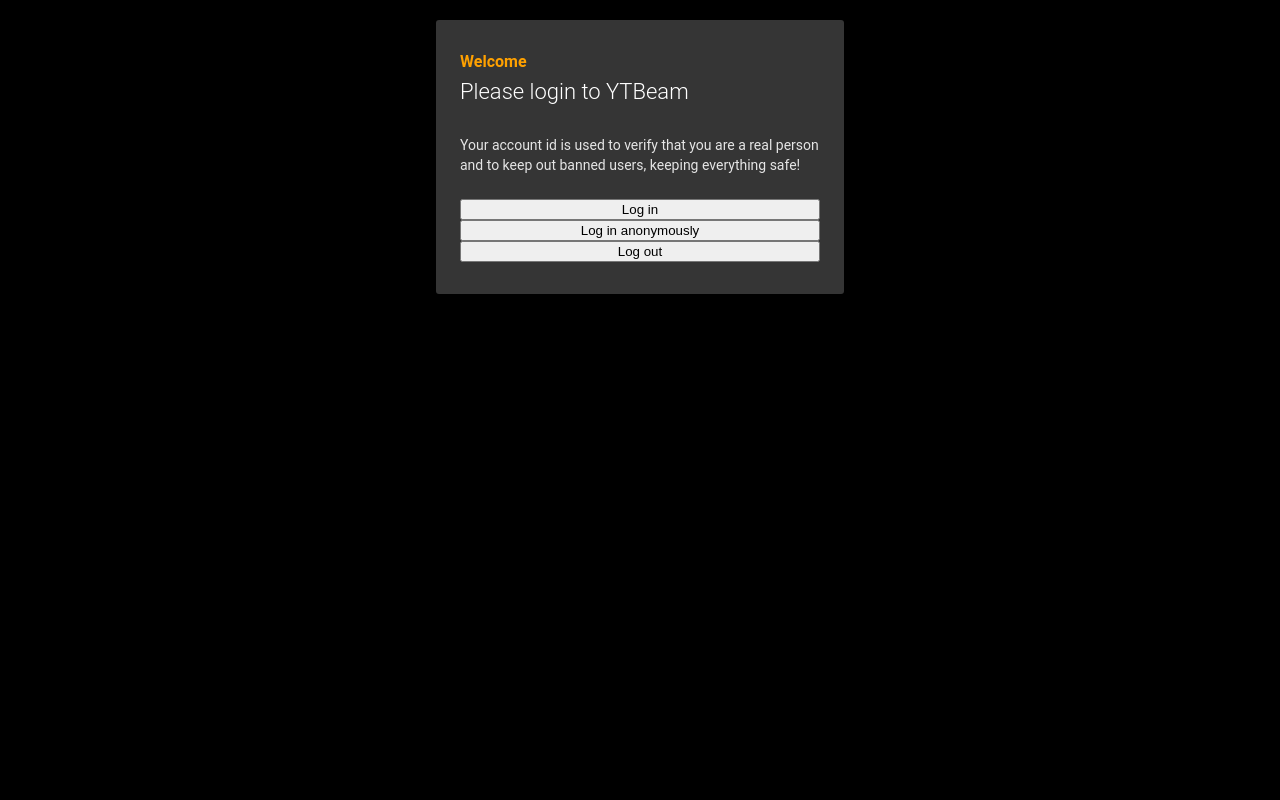
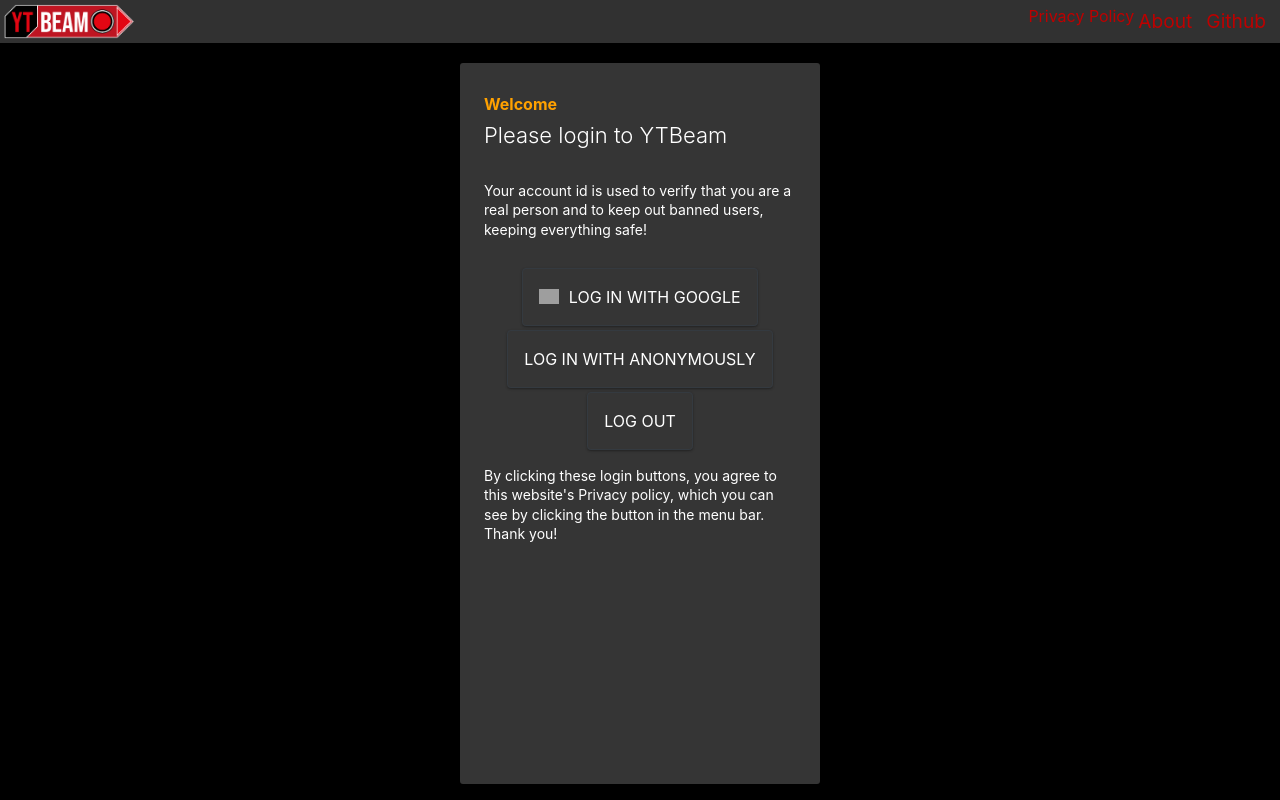
Before and after one commit to robinpdev/YTBeam, a plain HTML site: page public/login.html in a window 1280 px wide. Drawn offline with nearby package versions, Linux system fonts and the light colour scheme; no server answers; grey boxes are pictures that could not be loaded.

Commit message:
📦 NEW: privacy policy and consent, exciting!!

```diff
--- a/public/js/login.js
+++ b/public/js/login.js
@@ -1,4 +1,9 @@
 document.addEventListener('DOMContentLoaded', function () {
+
+
+});
+
+function login() {
     console.log("startup...");
 
     const firebaseConfig = {
@@ -13,12 +18,14 @@
 
     if (!firebase.apps.length) {
         var app = firebase.initializeApp(firebaseConfig);
+        console.log("startup");
     }
 
     auth = firebase.auth();
 
     gauth = new firebase.auth.GoogleAuthProvider();
     firebase.auth().onAuthStateChanged((user) => {
+        console.log("auth changed");
         if (user) {
             var uid = user.uid;
             console.log(uid);
@@ -32,23 +39,42 @@
                 window.location.replace(window.location.protocol + '//' + window.location.hostname + ':' + location.port);
             }
 
-
         } else {
             console.log("no user, this is expected");
         }
     });
 
-});
-
-function login() {
     // using the object we will authenticate the user.
     firebase.auth().signInWithPopup(gauth);
 }
 
 function anonlogin() {
+    const firebaseConfig = {
+        apiKey: "AIzaSyC6Cq8c5jprpZYin5iB_KSAdatFbRPicfk",
+        authDomain: "ytbeam.firebaseapp.com",
+        databaseURL: "https://ytbeam-default-rtdb.firebaseio.com",
+        projectId: "ytbeam",
+        storageBucket: "ytbeam.appspot.com",
+        messagingSenderId: "161790539788",
+        appId: "1:161790539788:web:c7277bb637e4a5dda39629"
+    };
+
+    if (!firebase.apps.length) {
+        var app = firebase.initializeApp(firebaseConfig);
+        console.log("startup");
+    }
+
     firebase.auth().signInAnonymously()
         .then(() => {
             console.log("ez login");
+            let newurl = "";
+            if (window.location.search.includes("?key")) {
+                newurl = "/room.html" + window.location.search;
+                window.location.href = newurl;
+            } else {
+                newurl = "";
+                window.location.replace(window.location.protocol + '//' + window.location.hostname + ':' + location.port);
+            }
         })
         .catch((error) => {
             var errorCode = error.code;
@@ -58,5 +84,22 @@
 }
 
 function logout() {
+    const firebaseConfig = {
+        apiKey: "AIzaSyC6Cq8c5jprpZYin5iB_KSAdatFbRPicfk",
+        authDomain: "ytbeam.firebaseapp.com",
+        databaseURL: "https://ytbeam-default-rtdb.firebaseio.com",
+        projectId: "ytbeam",
+        storageBucket: "ytbeam.appspot.com",
+        messagingSenderId: "161790539788",
+        appId: "1:161790539788:web:c7277bb637e4a5dda39629"
+    };
+
+    if (!firebase.apps.length) {
+        var app = firebase.initializeApp(firebaseConfig);
+        console.log("startup");
+    }
+
     firebase.auth().signOut();
+    console.log("logged out");
+    window.location.href="https://ytbeam-landing.webflow.io"
 }
--- a/public/login.html
+++ b/public/login.html
@@ -19,16 +19,13 @@
 	<!-- Firebase App (the core Firebase SDK) is always required and must be listed first -->
 	<script defer src="https://www.gstatic.com/firebasejs/8.3.1/firebase-app.js"></script>
 
-	<!-- If you enabled Analytics in your project, add the Firebase SDK for Analytics -->
-	<script defer src="https://www.gstatic.com/firebasejs/8.3.1/firebase-analytics.js"></script>
-
 	<!-- Add Firebase products that you want to use -->
 	<script defer src="https://www.gstatic.com/firebasejs/8.3.1/firebase-auth.js"></script>
-	<script defer src="https://www.gstatic.com/firebasejs/8.3.1/firebase-database.js"></script>
 
 	<link rel="shortcut icon" type="image/png" href="graphics/favicon.png">
 
 	<link rel="stylesheet" href="css/index.css">
+	<link rel="stylesheet" href="css/room.css">
 	<link rel="stylesheet" href="css/flexbox.css">
 
 </head>
@@ -38,17 +35,108 @@
 
 	</div>
 
-	<boxcol id="message">
-		<h2>Welcome</h2>
-		<h1>Please login to YTBeam</h1>
-		<p>Your account id is used to verify that you are a real person and to keep out banned users, keeping everything safe!</p>
+	<boxcol style="align-items: stretch; height: 100vh; flex-grow: 0;" class="minimal" id="maincontent">
 
-		<boxcol class="center vcenter" id="rooms"> </boxcol>
+		<boxrow class="menubar" style="width: 100%; height: 5.4%;">
+			<img id="logo" onclick="window.location.href='https://ytbeam-landing.webflow.io/'"
+				src="./graphics/full_logo_v1_1x.png">
+			<div style="flex: 1;"></div>
+			<boxrow id="linkies" class="vcenter">
+				<!--<a href="./rooms.html"><boxrow>Rooms</boxrow></a>	future feature	!-->
+				<a href="https://www.iubenda.com/privacy-policy/90344828" class="iubenda-black iubenda-embed"
+					title="Privacy Policy ">Privacy Policy</a>
+				<script type="text/javascript">
+					(function (w, d) {
+						var loader = function () {
+							var s = d.createElement("script"),
+								tag = d.getElementsByTagName("script")[0];
+							s.src = "https://cdn.iubenda.com/iubenda.js";
+							tag.parentNode.insertBefore(s, tag);
+						};
+						if (w.addEventListener) {
+							w.addEventListener("load", loader, false);
+						} else if (w.attachEvent) {
+							w.attachEvent("onload", loader);
+						} else {
+							w.onload = loader;
+						}
+					})(window, document);
+				</script>
+				<a href="https://ytbeam-landing.webflow.io/#about">
+					<boxrow>About</boxrow>
+				</a>
+				<a href="https://github.io">
+					<boxrow>Github</boxrow>
+				</a>
+			</boxrow>
 
-		<button onClick="login()">Log in</button>
-		<button onClick="anonlogin()">Log in anonymously</button>
-		<button onClick="logout()">Log out</button>
+
+		</boxrow>
+
+		<boxrow class="stretch minimal" style="width: 100%; height: 94.6%; background-color: black;">
+			<boxcol id="message">
+				<h2>Welcome</h2>
+				<h1>Please login to YTBeam</h1>
+				<p style="color: white;">Your account id is used to verify that you are a real person and to keep out
+					banned users, keeping everything safe!</p>
+
+				<boxcol class="center vcenter" id="rooms">
+					<div class="row" onclick="login()">
+						<div class="col-md-3">
+							<a class="btn btn-outline-dark" style="background: none;" role="button"
+								style="text-transform:none">
+								<img width="20px" style="margin-bottom:3px; margin-right:5px" alt="Google sign-in"
+									src="https://upload.wikimedia.org/wikipedia/commons/thumb/5/53/Google_%22G%22_Logo.svg/512px-Google_%22G%22_Logo.svg.png" />
+								Log in with Google
+							</a>
+						</div>
+					</div>
+
+					<div class="row" onclick="anonlogin()">
+						<div class="col-md-3">
+							<a class="btn btn-outline-dark" style="background: none;" role="button"
+								style="text-transform:none">
+
+								Log in with anonymously
+							</a>
+						</div>
+					</div>
+
+					<div class="row" onclick="logout()">
+						<div class="col-md-3">
+							<a class="btn btn-outline-dark" style="background: none;" role="button"
+								style="text-transform:none">
+
+								Log out
+							</a>
+						</div>
+					</div>
+
+					<p style="color: white;">
+						By clicking these login buttons, you agree to this website's Privacy policy, which you can see by clicking the button in the menu bar. Thank you!
+					</p>
+
+					<!-- Minified CSS and JS -->
+					<link rel="stylesheet" href="https://maxcdn.bootstrapcdn.com/bootstrap/4.0.0/css/bootstrap.min.css"
+						integrity="sha384-Gn5384xqQ1aoWXA+058RXPxPg6fy4IWvTNh0E263XmFcJlSAwiGgFAW/dAiS6JXm"
+						crossorigin="anonymous">
+					<script src="https://maxcdn.bootstrapcdn.com/bootstrap/4.0.0/js/bootstrap.min.js"
+						integrity="sha384-JZR6Spejh4U02d8jOt6vLEHfe/JQGiRRSQQxSfFWpi1MquVdAyjUar5+76PVCmYl"
+						crossorigin="anonymous">
+					</script>
+
+				</boxcol>
+
+
+
+
+
+			</boxcol>
+		</boxrow>
+
 	</boxcol>
+
+
 
 	<script src="./js/login.js"></script>
 	<script defer src="./js/startup.js"></script>
```
Also changed, not shown: public/index.html (+0 -10 lines), public/room.html (+1 -0 lines), 1 other file.
